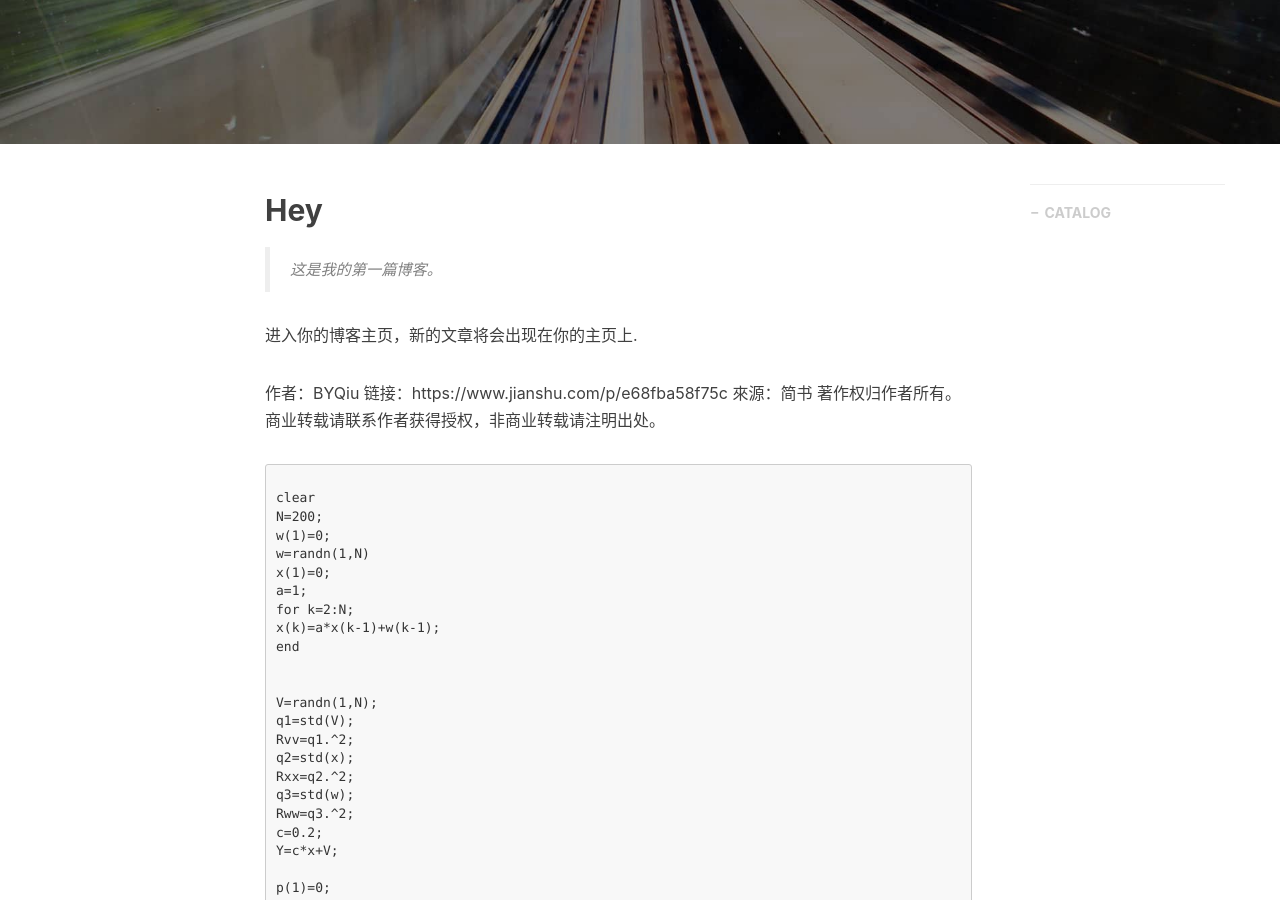
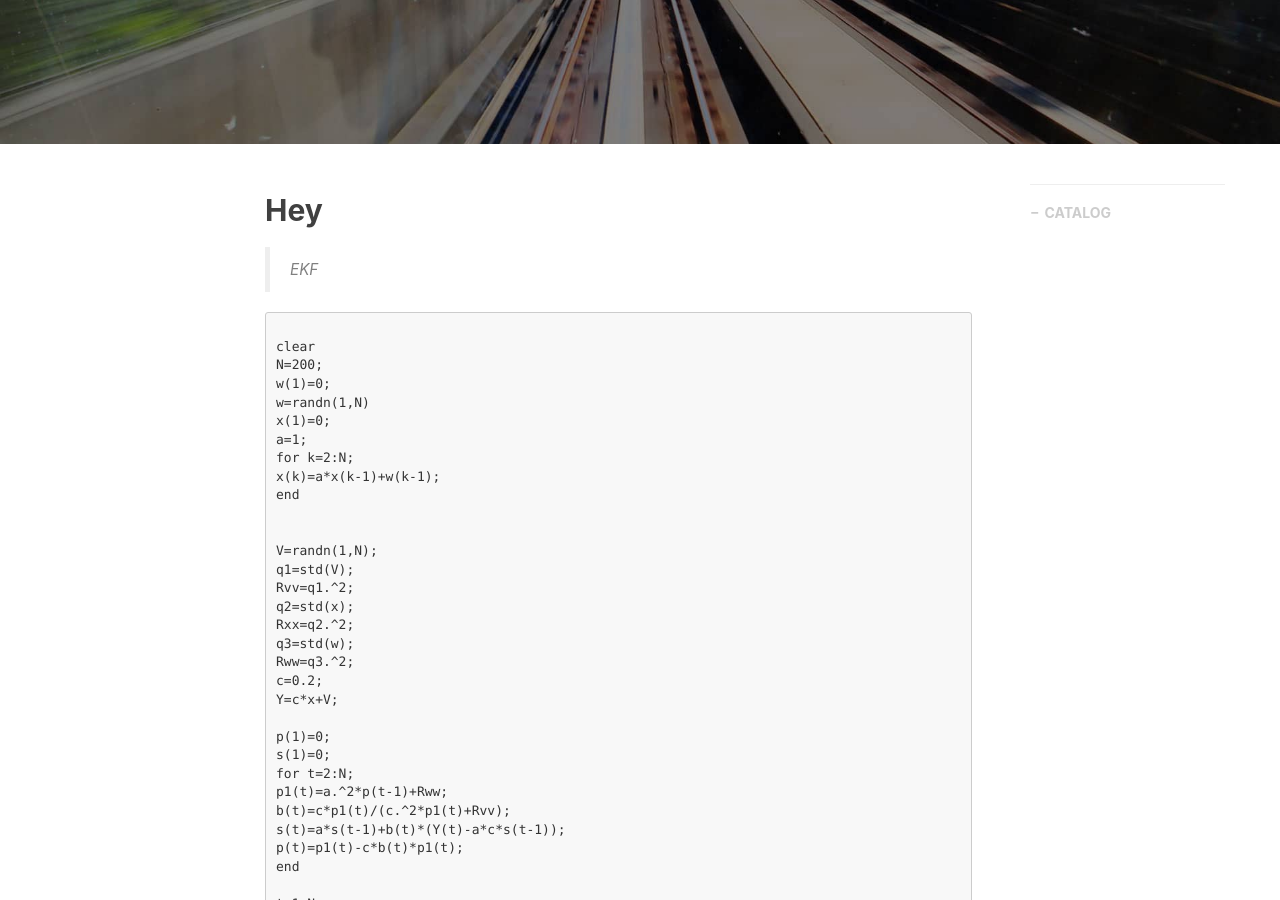
Before and after one commit to gary-robotics/dlward, a Jekyll site: the page built from _posts/2018-06-04-快速搭建-2018.markdown, in a window 1280 px wide and 900 px high, scrolled down 379 px. Built offline with Jekyll 4.4.1, drawn with Linux system fonts in a browser that asks for light colours; nearby versions of some CDN libraries; comment, search, counter and statistics services are not loaded.

Commit message:
Update 2018-06-04-快速搭建-2018.markdown

````diff
--- a/_posts/2018-06-04-快速搭建-2018.markdown
+++ b/_posts/2018-06-04-快速搭建-2018.markdown
@@ -11,14 +11,8 @@
 ---
 
 ## Hey
->这是我的第一篇博客。
+>EKF
 
-进入你的博客主页，新的文章将会出现在你的主页上.
-
-作者：BYQiu
-链接：https://www.jianshu.com/p/e68fba58f75c
-來源：简书
-著作权归作者所有。商业转载请联系作者获得授权，非商业转载请注明出处。
 ```
 
 clear
````
